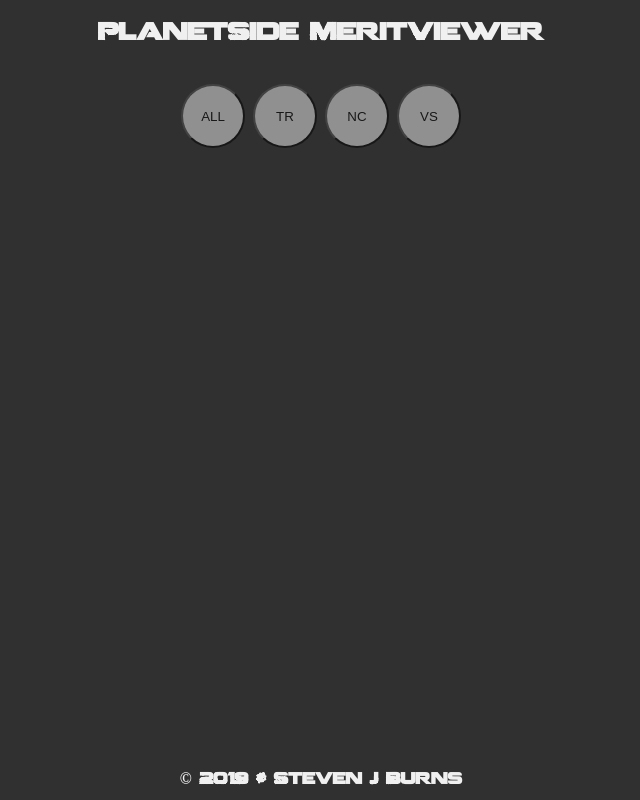
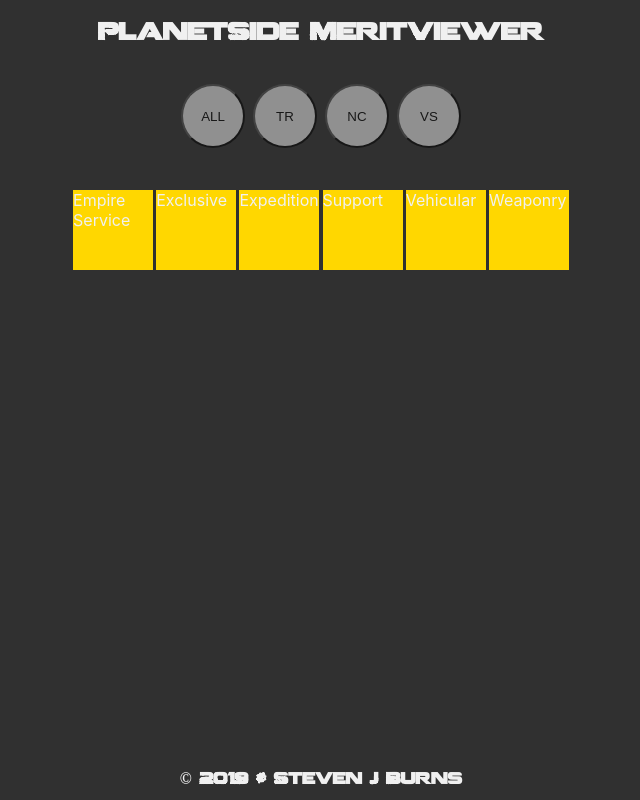
Before and after one commit to StevenJBurns/meritviewer-reactjs, a React (Create React App) app: page / in a window 1280 px wide. Shown: the whole page, without its empty margins (319-959 px from the left). Built offline with nearby package versions, Linux system fonts and the light colour scheme.

Commit message:
feat: re-add AppDataContext to App.jsx; add CategoryContainer to AppMain.jsx

```diff
--- a/src/app/App.jsx
+++ b/src/app/App.jsx
@@ -1,11 +1,12 @@
 import React from 'react';
 import AppData from '../data/meritviewer.json';
+import { AppDataContext } from '../context/data/AppDataContext';
 import { EmpireThemeContext } from '../context/theme/empireThemeContext';
 import { themes } from '../context/theme/empireThemes';
 import './App.scss';
 
 export const App = props => {
-  const [appData, setAppData] = React.useState(AppData);
+  const [currentAppData, setCurrentAppData] = React.useState(AppData);
   const [empire, setEmpire] = React.useState(localStorage.getItem('empire') || 'ALL');
   const [theme, setTheme] = React.useState({});
 
@@ -14,7 +15,7 @@
 
     /* bail out early and set appData to AppData is empire is 'ALL' */
     if(empire === 'ALL') {
-      setAppData(AppData);
+      setCurrentAppData(AppData);
       setTheme(themes['ALL']);
       return;
     };
@@ -28,15 +29,17 @@
       )})
     );
 
-    setAppData(filteredMerits);
+    setCurrentAppData(filteredMerits);
     setTheme(themes[empire]);
   }, [empire]);
 
   const changeTheme = newEmpire => setEmpire(newEmpire);
 
   return (
-    <EmpireThemeContext.Provider value={{ appData, theme, changeTheme }}>
-      { props.children }
-    </EmpireThemeContext.Provider>
+    <AppDataContext.Provider value={{ currentAppData }}>
+      <EmpireThemeContext.Provider value={{ theme, changeTheme }}>
+        { props.children }
+      </EmpireThemeContext.Provider>
+    </AppDataContext.Provider>
   );
 };
--- a/src/app/AppMain/AppMain.jsx
+++ b/src/app/AppMain/AppMain.jsx
@@ -2,6 +2,7 @@
 import PropTypes from 'prop-types';
 import { EmpireThemeContext } from '../../context/theme/empireThemeContext';
 import { EmpireFilterToolbar } from '../../components/EmpireFilterToolbar/EmpireFilterToolbar';
+import { CategoryContainer } from '../../components/CategoryContainer/CategoryContainer';
 import './AppMain.scss';
 
 export const AppMain = props => {
@@ -15,6 +16,7 @@
   return (
     <main style={style}>
       <EmpireFilterToolbar />
+      <CategoryContainer />
       { props.children }
     </main>
   );
```
